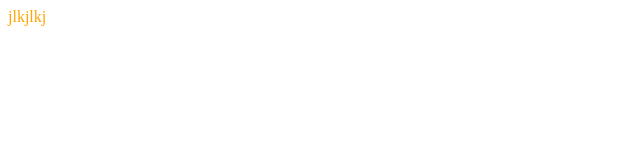
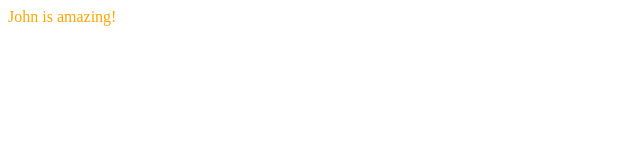
Before and after one commit to ferance/ferance.github.io, a plain HTML site: page JohnDocumentWrite/index.html in a window 1280 px wide. Shown: the full height of the page, 0-640 px from the left. Drawn offline with Linux system fonts and the light colour scheme.

Commit message:
Update index.html

```diff
--- a/JohnDocumentWrite/index.html
+++ b/JohnDocumentWrite/index.html
@@ -2,12 +2,12 @@
 <html>
   <head>
     <style>
-    body {
-      color: orange
-    }
+      body {
+        color: orange
+      }
     </style>
   </head>
   <body>
-  jlkjlkj
+  John is amazing!
   </body>
 </html>
```
